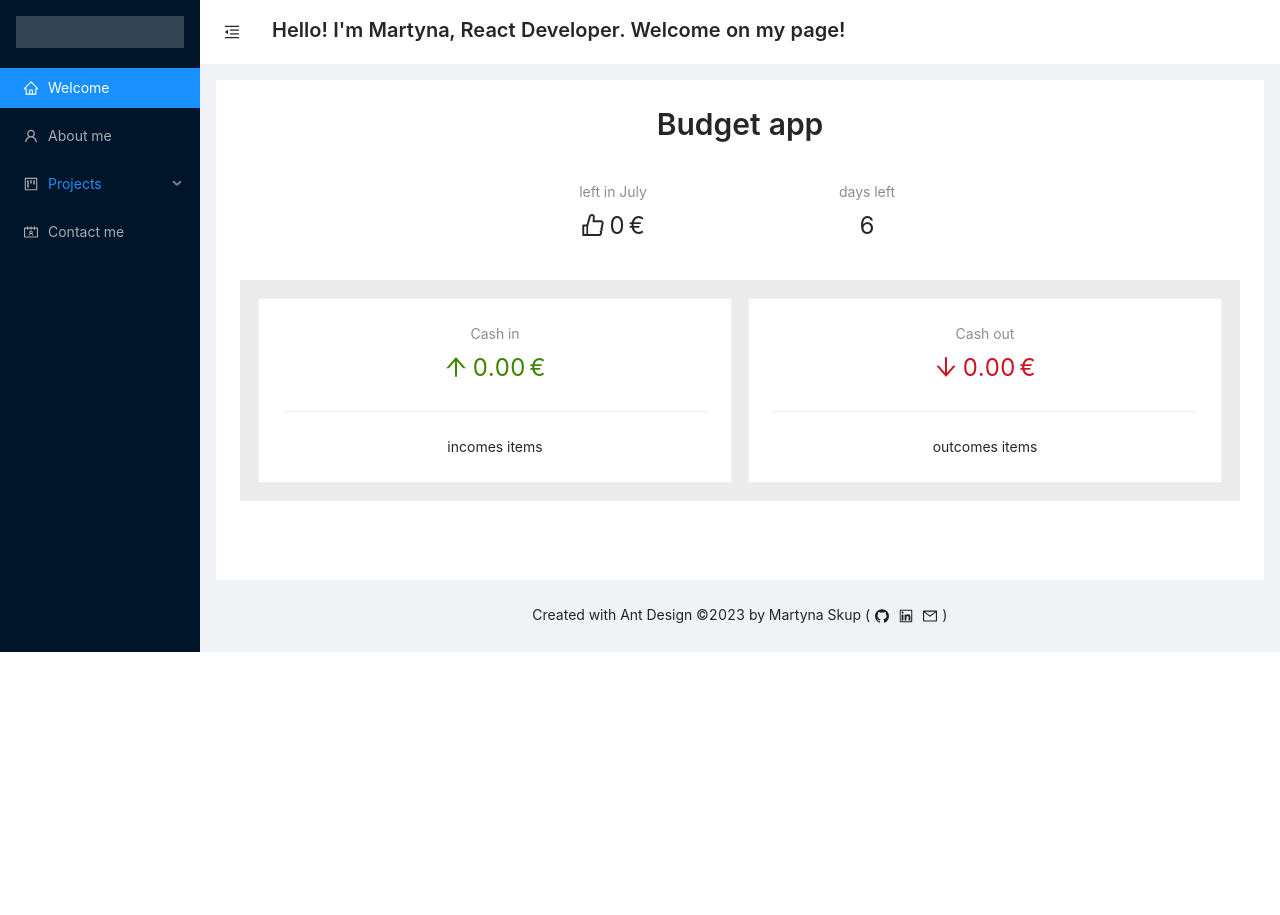
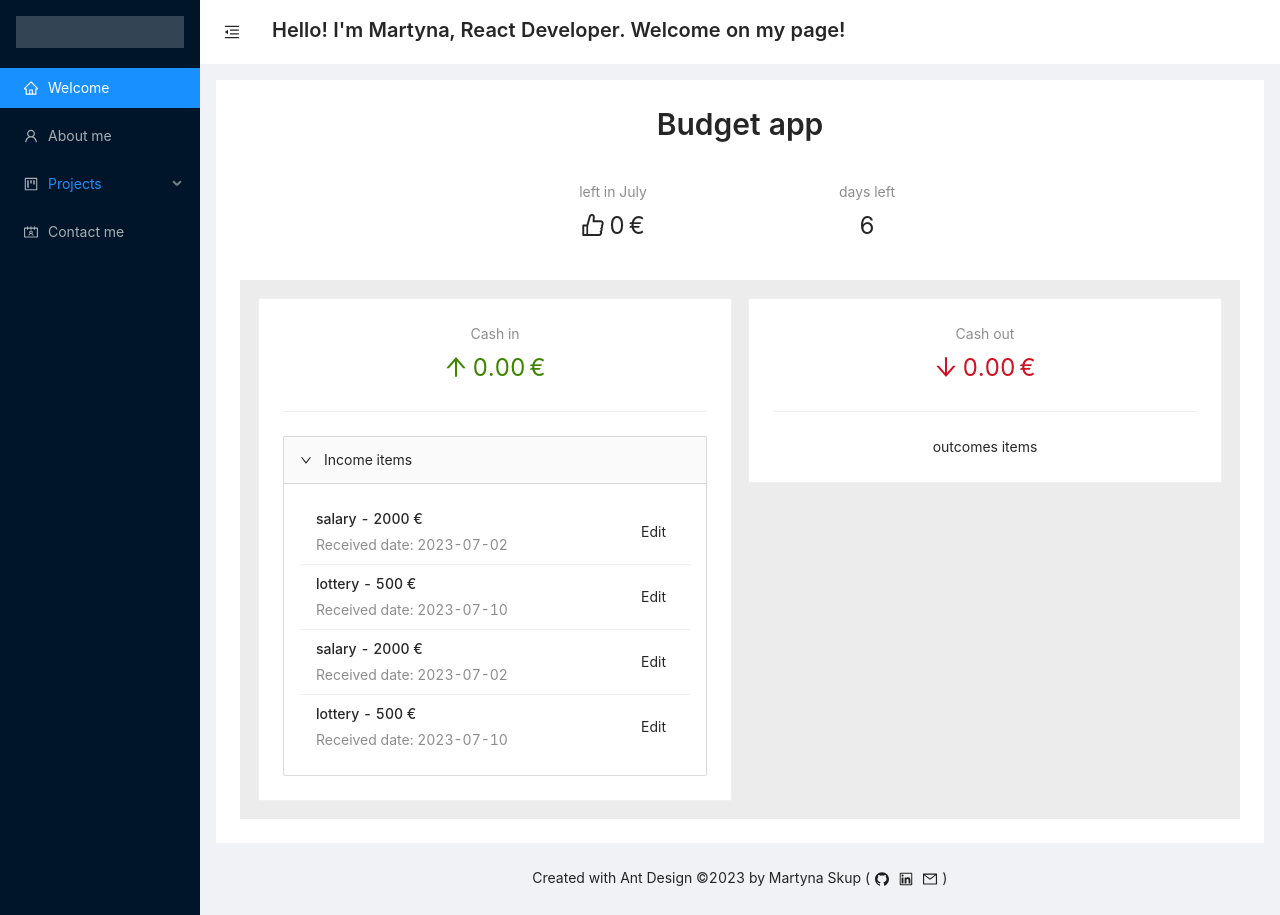
Before and after one commit to martynaskup/martynaskup.github.io, a React (Create React App) app: page /projects/budget in a window 1280 px wide. Before the commit the page ends 800 px from the top, so only its background shows below. Built offline with nearby package versions, Linux system fonts and the light colour scheme.

Commit message:
[Budget] Add dummy income list

```diff
--- a/src/pages/ProjectsPage/Projects/Budget/Details/Details.tsx
+++ b/src/pages/ProjectsPage/Projects/Budget/Details/Details.tsx
@@ -16,6 +16,9 @@ const Details: FC<{ onValuesChange: (values: number) => void }> = ({
     onValuesChange(sum);
   }, [incomes, outcomes, onValuesChange]);
 
+  const handleIncomeChange = (newIncomeTotal: number) =>
+    setIncomes(newIncomeTotal);
+
   return (
     <StyledDetailsDiv>
       <Row gutter={16}>
@@ -30,7 +33,7 @@ const Details: FC<{ onValuesChange: (values: number) => void }> = ({
               suffix="€"
             />
             <Divider />
-            <Incomes onValuesChange={setIncomes} />
+            <Incomes onValuesChange={handleIncomeChange} />
           </Card>
         </Col>
         <Col span={12}>
--- a/src/pages/ProjectsPage/Projects/Budget/Details/Incomes.tsx
+++ b/src/pages/ProjectsPage/Projects/Budget/Details/Incomes.tsx
@@ -1,9 +1,68 @@
-import { Dispatch, FC, SetStateAction } from 'react';
+import { Collapse, List, Typography } from 'antd';
+import { FC, useState } from 'react';
+
+type IncomeData = {
+  name: string;
+  price: number;
+  date: string;
+};
 
 const Incomes: FC<{
-  onValuesChange: Dispatch<SetStateAction<number>>;
-}> = () => {
-  return <>incomes items</>;
+  onValuesChange: (newIncomeTotal: number) => void;
+}> = ({ onValuesChange }) => {
+  const initialIncomes: IncomeData[] = [
+    // TODO - initial values should come the data from LocalStorage or be fetched from an external database
+    {
+      name: 'salary',
+      price: 2000,
+      date: '2023-07-02',
+    },
+    {
+      name: 'lottery',
+      price: 500,
+      date: '2023-07-10',
+    },
+    {
+      name: 'salary',
+      price: 2000,
+      date: '2023-07-02',
+    },
+    {
+      name: 'lottery',
+      price: 500,
+      date: '2023-07-10',
+    },
+  ];
+
+  const [incomesList, setIncomesList] = useState(initialIncomes);
+
+  const handleNewIncome = (income: IncomeData) => {
+    setIncomesList((prevIncomesList) => [...prevIncomesList, income]);
+    onValuesChange(income.price);
+  };
+
+  const IncomeList = () => (
+    <List
+      size="small"
+      dataSource={incomesList}
+      renderItem={(item) => (
+        <List.Item actions={[<Typography.Text>Edit</Typography.Text>]}>
+          <List.Item.Meta
+            title={`${item.name} - ${item.price} €`}
+            description={`Received date: ${item.date}`}
+          />
+        </List.Item>
+      )}
+    />
+  );
+
+  return (
+    <Collapse defaultActiveKey={['1']} style={{ textAlign: 'left' }}>
+      <Collapse.Panel header="Income items" key="1">
+        <IncomeList />
+      </Collapse.Panel>
+    </Collapse>
+  );
 };
 
 export default Incomes;
```
